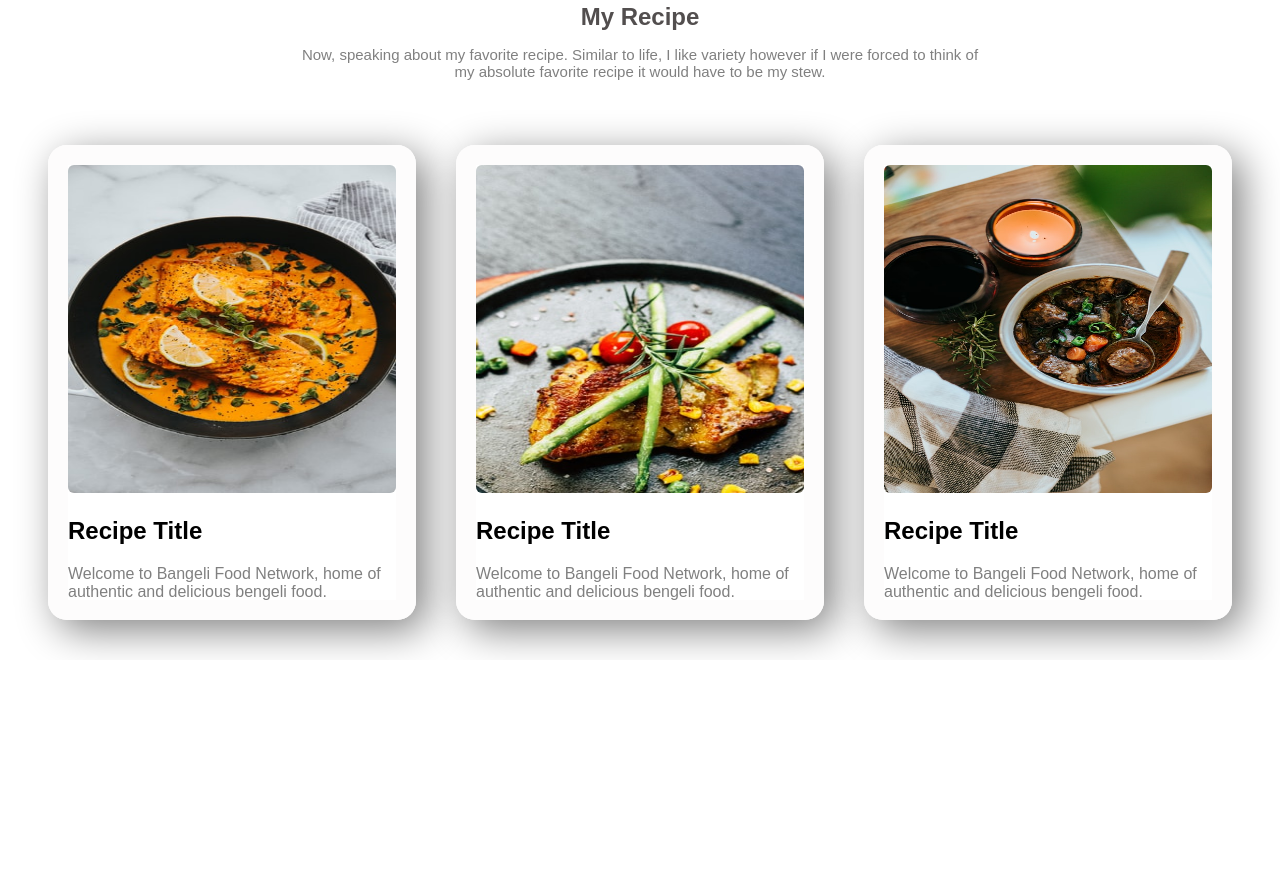
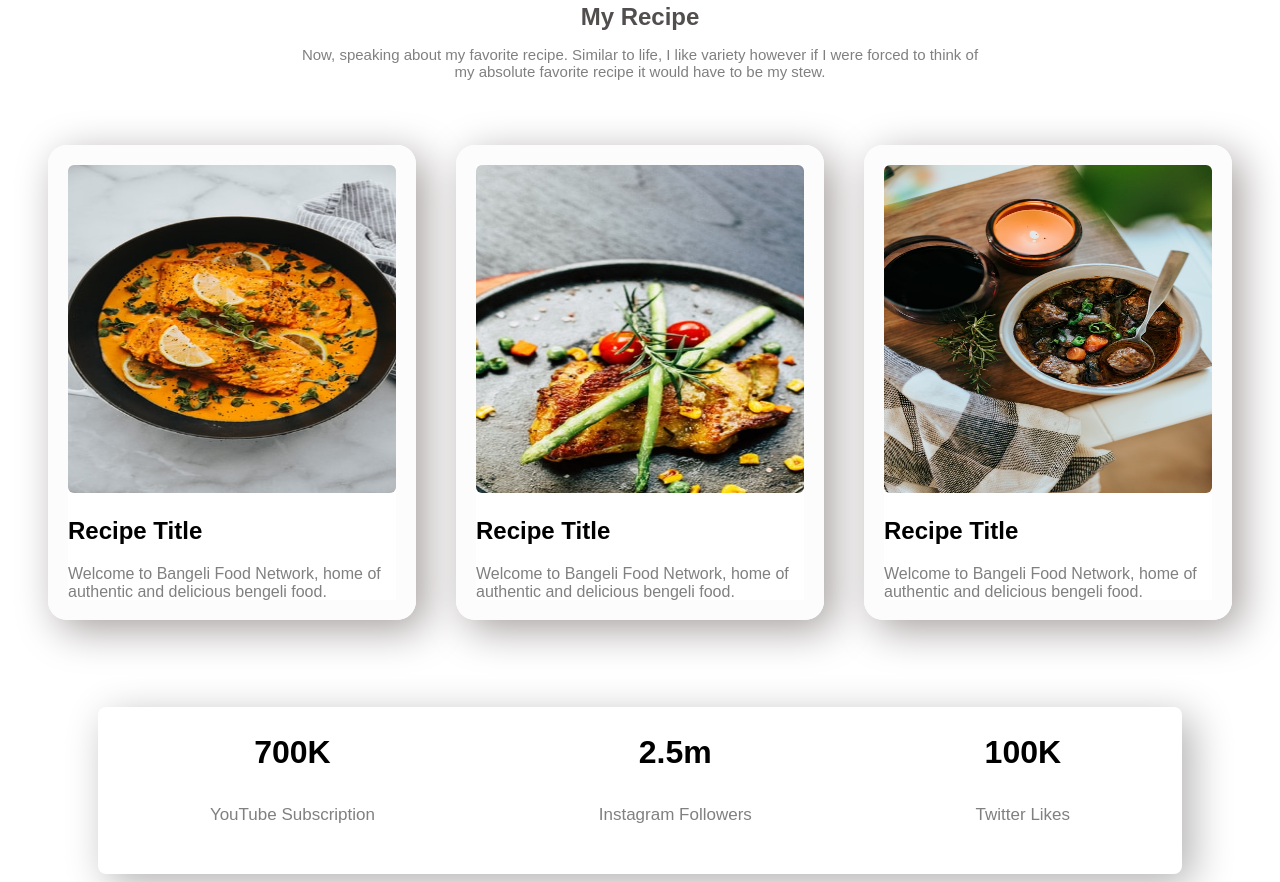
Before and after one commit to marufurs4294/first-assignment, a plain HTML site: page index.html in a window 1280 px wide. Shown: the part 2018-2900 px from the top of the page. Before the commit the page ends 2678 px from the top, so only its background shows below. Drawn offline with Linux system fonts and the light colour scheme.

Commit message:
added count section

```diff
--- a/index.html
+++ b/index.html
@@ -79,6 +79,27 @@ I think that I’m an analytical, dependable, and responsible person.I’m hard-
 
 </section>
 
+<!-- count-section -->
+<section class="count-section">
+  <div class="count-item flexible-section">
+
+    <div class="count-part">
+      <h2>700K</h2>
+      <p>YouTube Subscription</p>
+    </div>
+    <div class="count-part">
+      <h2>2.5m</h2>
+      <p>Instagram Followers</p>
+    </div>
+
+    <div class="count-part">
+      <h2>100K</h2>
+      <p>Twitter Likes</p>
+    </div>
+
+  </div>
+</section>
+
 
 </body>
 </html>
--- a/style.css
+++ b/style.css
@@ -89,9 +89,7 @@ color: rgb(82, 78, 78);
 }
 
 /* recipe Section */
-.recipe-section{
 
-}
 .recipe-header{
     margin:0 auto;
     text-align: center;
@@ -115,7 +113,7 @@ width: 32%;
 box-sizing: border-box;
 border:20px solid rgb(253, 252, 252);
 border-radius: 19px;
-box-shadow: 10px 10px 40px gray;
+box-shadow: 10px 10px 40px rgb(167, 160, 160);
 height: 475px;
 }
 .recipe-part img {
@@ -130,3 +128,25 @@ height: 475px;
     font-size: 16px;
     line-height: normal;
 }
+
+/*Count section  */
+.count-section{
+    margin-top: 67px;
+}
+.count-item {
+	margin: 0 90px;
+	box-shadow: 10px 10px 40px rgb(180, 178, 178);
+	border-radius: 8px;
+}
+.count-part{
+    margin: 0 auto;
+    text-align: center;
+}
+.count-part h2{
+    font-size: 32px;
+    font-weight: 900;
+    padding-bottom: 0;
+}
+.count-part p{
+    font-size: 17px;
+}
```
